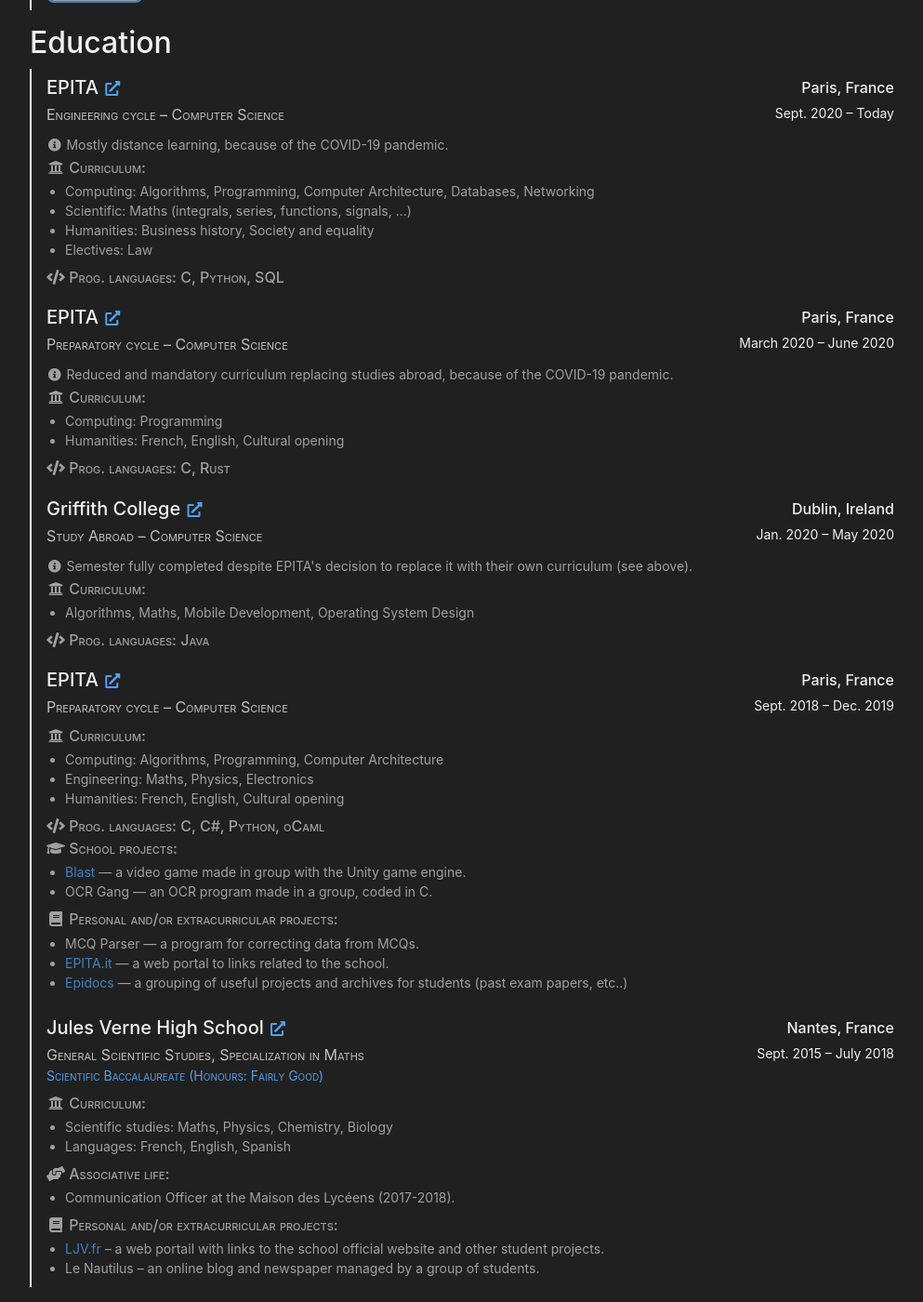
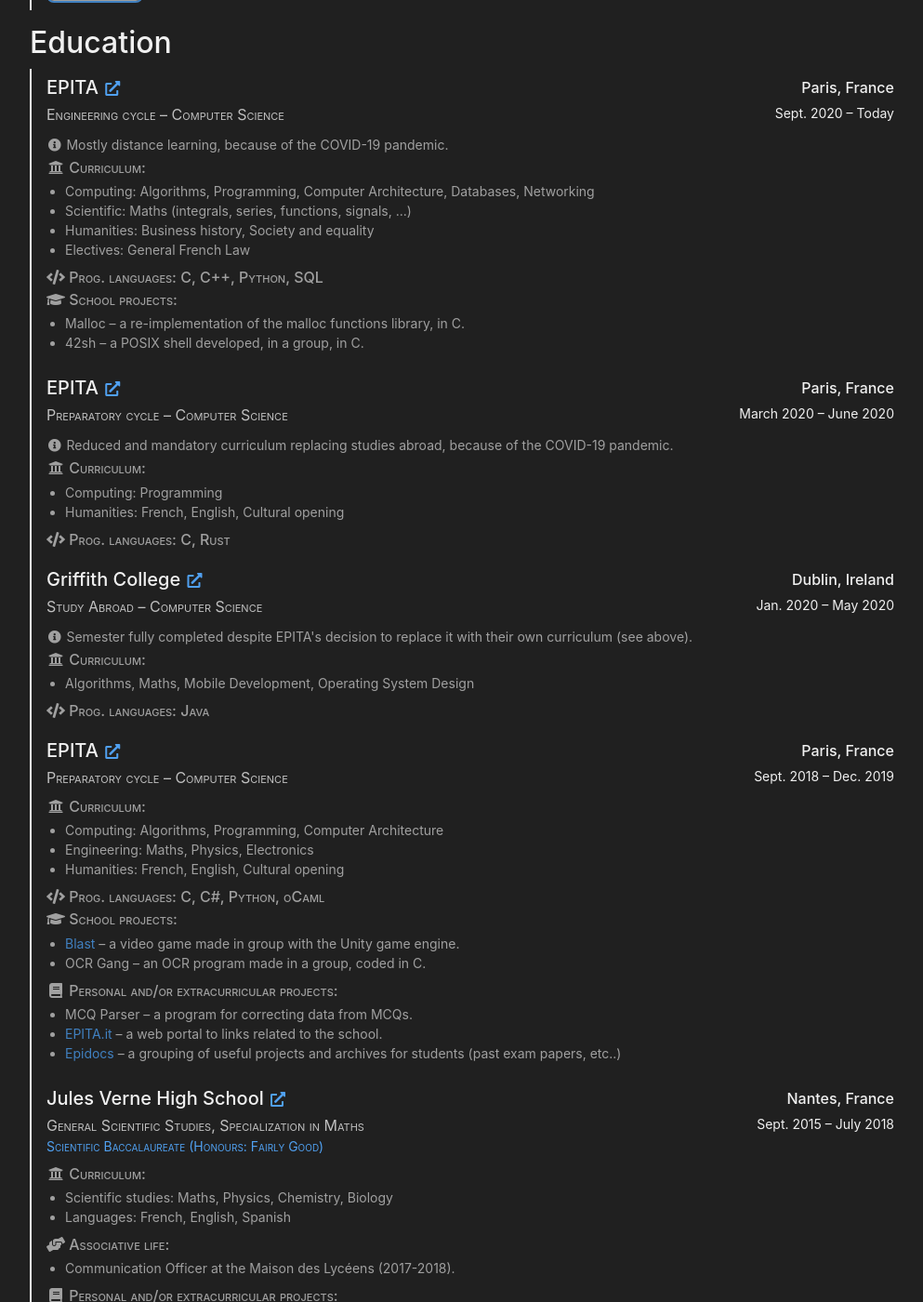
Before and after one commit to matiboux/matiboux.me, a Jekyll site: the page built from cv.html, in a window 1280 px wide and 1400 px high, scrolled down 285 px. Shown: the whole window at 93% size, without its empty margins (143-1136 px from the left). Built offline with Jekyll 4.4.1, drawn with Linux system fonts in a browser that asks for light colours; nearby versions of some CDN libraries; grey boxes are pictures that could not be loaded.

Commit message:
Updated cv.html with more recent projects

```diff
--- a/cv.html
+++ b/cv.html
@@ -45,9 +45,14 @@ container_class: mw-lg
 					<li>Computing: Algorithms, Programming, Computer Architecture, Databases, Networking</li>
 					<li>Scientific: Maths (integrals, series, functions, signals, ...)</li>
 					<li>Humanities: Business history, Society and equality</li>
-					<li>Electives: Law</li>
+					<li>Electives: General French Law</li>
 				</ul>
-				<h6><i class="fas fa-code fa-fw"></i> Prog. languages: C, Python, SQL</h6>
+				<h6><i class="fas fa-code fa-fw"></i> Prog. languages: C, C++, Python, SQL</h6>
+				<h6><i class="fas fa-graduation-cap fa-fw"></i> School projects:</h6>
+				<ul>
+					<li>Malloc – a re-implementation of the malloc functions library, in C.</li>
+					<li>42sh – a POSIX shell developed, in a group, in C.</li>
+				</ul>
 			</div>
 		</div>
 		<div class="meta">
@@ -119,20 +124,16 @@ container_class: mw-lg
 					<li>Humanities: French, English, Cultural opening</li>
 				</ul>
 				<h6><i class="fas fa-code fa-fw"></i> Prog. languages: C, C#, Python, oCaml</h6>
-				<!-- <h6><i class="fas fa-code fa-fw"></i> Prog. languages</h6> -->
-				<!-- <ul> -->
-					<!-- <li>C, C#, Python, Rust, oCaml</li> -->
-				<!-- </ul> -->
 				<h6><i class="fas fa-graduation-cap fa-fw"></i> School projects:</h6>
 				<ul>
-					<li><a href="https://g00pix.github.io/ProjetBlast/">Blast</a> — a video game made in group with the Unity game engine.</li>
-					<li>OCR Gang — an OCR program made in a group, coded in C.</li>
+					<li><a href="https://g00pix.github.io/ProjetBlast/">Blast</a> – a video game made in group with the Unity game engine.</li>
+					<li>OCR Gang – an OCR program made in a group, coded in C.</li>
 				</ul>
 				<h6><i class="fas fa-book fa-fw"></i> Personal and/or extracurricular projects:</h6>
 				<ul>
-					<li>MCQ Parser — a program for correcting data from MCQs.</li>
-					<li><a href="https://epita.it/">EPITA.it</a> — a web portal to links related to the school.</li>
-					<li><a href="https://epidocs.eu/">Epidocs</a> — a grouping of useful projects and archives for students (past exam papers, etc..)</li>
+					<li>MCQ Parser – a program for correcting data from MCQs.</li>
+					<li><a href="https://epita.it/">EPITA.it</a> – a web portal to links related to the school.</li>
+					<li><a href="https://epidocs.eu/">Epidocs</a> – a grouping of useful projects and archives for students (past exam papers, etc..)</li>
 				</ul>
 			</div>
 		</div>
```
